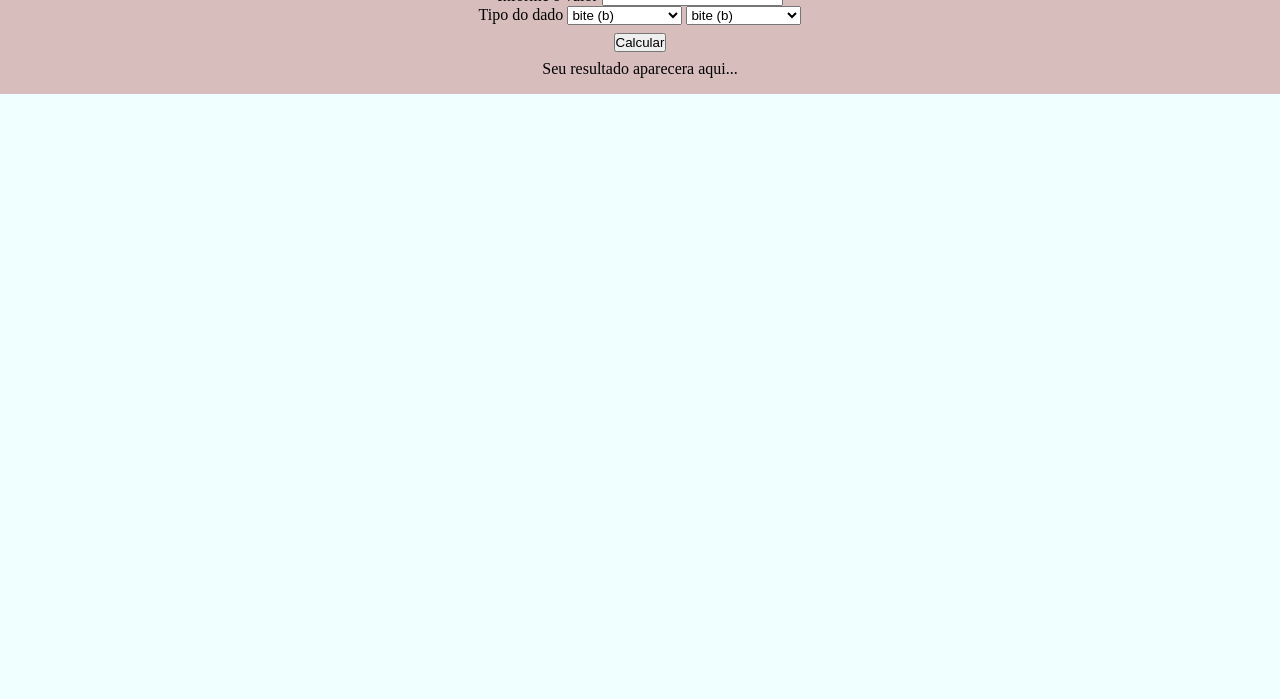
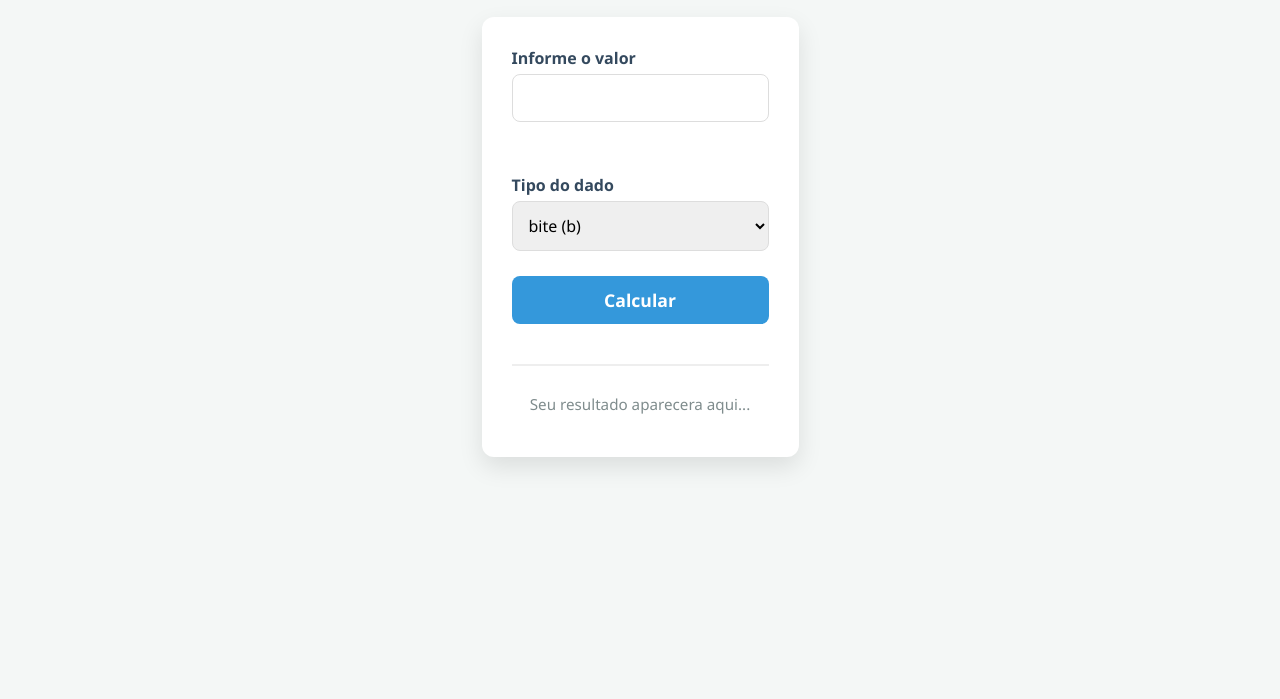
Before and after one commit to GUILHERME-GARCIATECH/valores-armazenamento, a plain HTML site: page index.html in a window 1280 px wide. Shown: the part 101-800 px from the top of the page. Drawn offline with Linux system fonts and the light colour scheme.

Commit message:
css renovado

```diff
--- a/index.html
+++ b/index.html
@@ -10,7 +10,7 @@
 
 <body>
     <header>
-        <h1>Converter valores de base binaria usados</h1>
+        <h1>Converter valores de base binaria usados no calculo de armazenamento computacional</h1>
     </header>
     <main>
         <section class="content">
@@ -20,16 +20,6 @@
 
                 <label for="type">Tipo do dado</label>
                 <select name="type" id="type">
-                    <option value="b">bite (b)</option>
-                    <option value="B">Byte (B)</option>
-                    <option value="KB">KiloByte (KB)</option>
-                    <option value="MB">MegaByte (MB)</option>
-                    <option value="GB">GigaByte (GB)</option>
-                    <option value="TB">TeraByte (TB)</option>
-                    <option value="PB">PetaByte (PB)</option>
-                </select>
-
-                <select name="out" id="out">
                     <option value="b">bite (b)</option>
                     <option value="B">Byte (B)</option>
                     <option value="KB">KiloByte (KB)</option>
--- a/style.css
+++ b/style.css
@@ -2,29 +2,113 @@
     margin: 0;
     padding: 0;
     box-sizing: border-box;
-    font-family: 'Poppins' sans-serif;
+    font-family: 'Segoe UI', Tahoma, Geneva, Verdana, sans-serif;
 }
 
 body {
-    background-color: azure;
-    color: black;
+    background-color: #f4f7f6;
     display: flex;
     flex-direction: column;
+    align-items: center;
+    min-height: 100vh;
+    padding: 20px;
 }
 
 header {
+    margin-bottom: 20px;
+    color: #2c3e50;
     text-align: center;
-    padding: 1.2rem 1.5rem 1rem;
+}
+
+h1 {
+    font-size: 1.8rem;
 }
 
 .content {
+    background-color: #ffffff;
+    padding: 30px;
+    border-radius: 12px;
+    box-shadow: 0 10px 25px rgba(0,0,0,0.1);
+    width: 100%;
+    max-width: 450px;
+}
+
+.input {
     display: flex;
     flex-direction: column;
-    text-align: center;
-    padding: 1rem;
-    background-color: rgb(216, 189, 189);
+    gap: 15px;
+}
+
+label {
+    font-weight: 600;
+    color: #34495e;
+    margin-bottom: -10px;
+}
+
+input[type="number"], select {
+    padding: 12px;
+    border: 1px solid #ddd;
+    border-radius: 8px;
+    font-size: 1rem;
+    outline: none;
+    transition: border-color 0.3s;
+}
+
+input[type="number"]:focus, select:focus {
+    border-color: #3498db;
 }
 
 .button {
-    padding: 0.5rem;
+    margin-top: 10px;
 }
+
+button {
+    width: 100%;
+    padding: 12px;
+    background-color: #3498db;
+    color: white;
+    border: none;
+    border-radius: 8px;
+    font-size: 1.1rem;
+    font-weight: bold;
+    cursor: pointer;
+    transition: background-color 0.3s, transform 0.1s;
+}
+
+button:hover {
+    background-color: #2980b9;
+}
+
+button:active {
+    transform: scale(0.98);
+}
+
+/* Área de Resultado */
+#res {
+    margin-top: 25px;
+    padding-top: 20px;
+    border-top: 2px solid #eee;
+}
+
+#res p {
+    background-color: #f9f9f9;
+    padding: 8px 12px;
+    margin-bottom: 5px;
+    border-radius: 5px;
+    font-size: 0.95rem;
+    color: #444;
+    word-break: break-all;
+}
+
+#res p:first-child {
+    text-align: center;
+    color: #7f8c8d;
+    background: none;
+}
+
+footer {
+    margin-top: auto;
+    padding: 20px;
+    color: #bdc3c7;
+    font-size: 0.8rem;
+}
```
